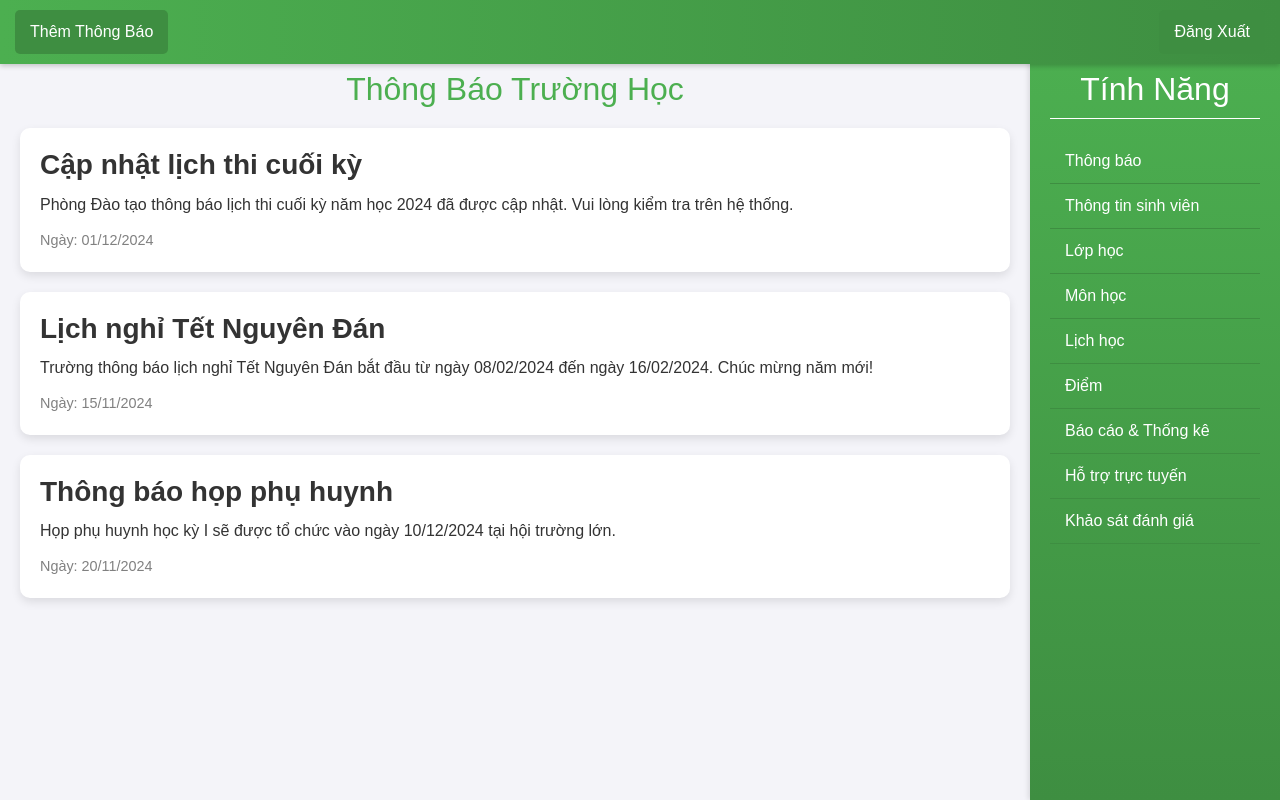
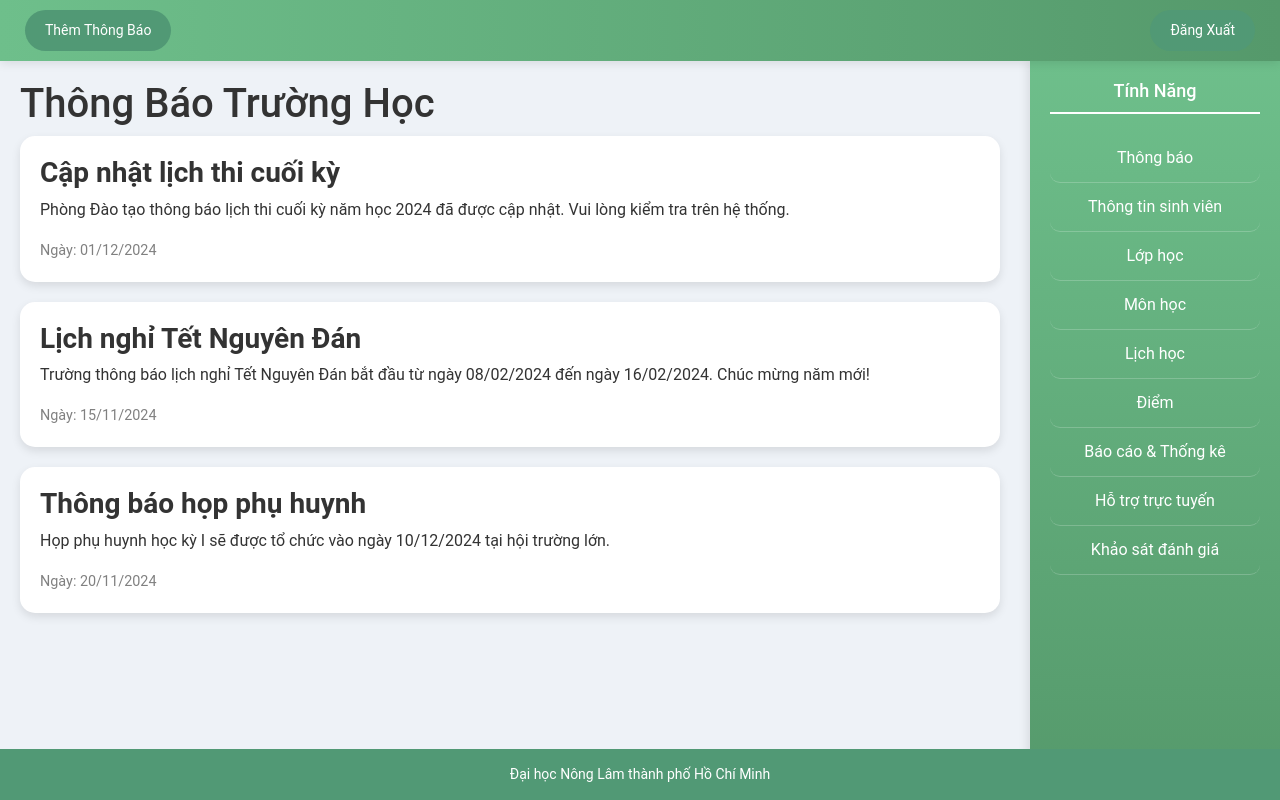
Before and after one commit to NhatQuan-2005/hci2024group12, a plain HTML site: page student-management.html in a window 1280 px wide. Drawn offline with nearby package versions, Linux system fonts and the light colour scheme.

Commit message:
Update student-management.html

```diff
--- a/student-management.html
+++ b/student-management.html
@@ -10,25 +10,25 @@
     <link href="https://cdn.jsdelivr.net/npm/aos@2.3.4/dist/aos.css" rel="stylesheet" />
     <style>
         body {
-            font-family: Arial, sans-serif;
+            font-family: 'Roboto', Arial, sans-serif;
             margin: 0;
             padding: 0;
             box-sizing: border-box;
-            background: #f4f4f9;
+            background: #eef2f7;
             color: #333;
         }
 
         /* Header Styles */
         header {
-            background: linear-gradient(90deg, #4CAF50, #3E8E41);
+            background: linear-gradient(90deg, #6EBF8B, #55996B);
             color: white;
-            padding: 10px;
+            padding: 10px 20px;
             position: fixed;
             top: 0;
             left: 0;
             width: 100%;
             z-index: 1000;
-            box-shadow: 0 2px 5px rgba(0, 0, 0, 0.2);
+            box-shadow: 0 2px 10px rgba(0, 0, 0, 0.1);
         }
 
         .header-nav {
@@ -37,45 +37,41 @@
             align-items: center;
         }
 
-        .header-nav button,
-        .header-nav input {
+        .header-nav button {
             margin: 0 5px;
-            padding: 10px 15px;
+            padding: 10px 20px;
             border: none;
-            background: #3e8e41;
+            background: #519975;
             color: white;
             cursor: pointer;
-            border-radius: 5px;
+            border-radius: 50px;
             transition: all 0.3s ease;
+            font-size: 14px;
         }
 
         .header-nav button:hover {
-            background: #2e6c33;
-        }
-
-        .header-nav input {
-            background: white;
-            color: #333;
+            background: #427F5B;
+            transform: scale(1.05);
         }
 
         /* Sidebar Styles */
         .sidebar {
             position: fixed;
-            top: 50px;
+            top: 60px;
             bottom: 0;
             right: 0;
             width: 250px;
-            background: linear-gradient(180deg, #4CAF50, #3E8E41);
+            background: linear-gradient(180deg, #6EBF8B, #55996B);
             color: white;
-            box-shadow: -2px 0 5px rgba(0, 0, 0, 0.1);
+            box-shadow: -2px 0 10px rgba(0, 0, 0, 0.1);
             padding: 20px;
             overflow-y: auto;
-            transition: transform 0.3s ease-in-out;
         }
 
         .sidebar h2 {
             text-align: center;
-            border-bottom: 1px solid white;
+            font-size: 18px;
+            border-bottom: 2px solid white;
             padding-bottom: 10px;
             margin-bottom: 20px;
         }
@@ -87,41 +83,51 @@
         }
 
         .sidebar ul li {
-            padding: 10px 15px;
+            padding: 12px 15px;
             cursor: pointer;
-            border-bottom: 1px solid #3e8e41;
-            transition: background-color 0.3s ease, transform 0.3s ease;
+            border-bottom: 1px solid rgba(255, 255, 255, 0.2);
+            transition: background-color 0.3s ease, transform 0.2s ease;
+            border-radius: 10px;
+            text-align: center;
         }
 
         .sidebar ul li:hover {
-            background: #2e6c33;
+            background: rgba(255, 255, 255, 0.2);
             transform: translateX(-5px);
         }
 
         /* Main Content Styles */
         main {
-            margin: 70px 270px 20px 20px;
+            margin: 80px 20px 20px 20px;
+            padding-right: 260px; /* Space for the sidebar */
         }
 
-        h1 {
-            font-size: 2em;
+        .main-content {
+            max-width: 800px;
+            background: white;
+            padding: 30px;
+            border-radius: 15px;
+            box-shadow: 0 4px 15px rgba(0, 0, 0, 0.1);
+            text-align: center;
+            margin: 0 auto;
+        }
+
+        .main-content h2 {
             color: #4CAF50;
-            text-align: center;
-            margin-bottom: 20px;
+            margin-bottom: 15px;
         }
 
         .announcement {
             background: white;
             padding: 20px;
-            border-radius: 10px;
+            border-radius: 15px;
             box-shadow: 0 4px 10px rgba(0, 0, 0, 0.1);
             margin-bottom: 20px;
-            overflow: hidden;
-            transition: transform 0.3s ease, box-shadow 0.3s ease;
+            transition: transform 0.2s ease, box-shadow 0.2s ease;
         }
 
         .announcement:hover {
-            transform: scale(1.02);
+            transform: scale(1.03);
             box-shadow: 0 6px 15px rgba(0, 0, 0, 0.2);
         }
 
@@ -131,14 +137,37 @@
             font-weight: bold;
         }
 
-        .announcement p {
-            margin: 10px 0;
-            line-height: 1.6;
-        }
-
         .announcement span.date {
             font-size: 0.9em;
             color: gray;
+        }
+
+        /* Footer Styles */
+        footer {
+            text-align: center;
+            padding: 15px;
+            background: #519975;
+            color: white;
+            position: fixed;
+            bottom: 0;
+            left: 0;
+            width: 100%;
+            font-size: 14px;
+        }
+
+        /* Responsive Design */
+        @media (max-width: 768px) {
+            .sidebar {
+                width: 100%;
+                top: 0;
+                position: relative;
+                background: #6EBF8B;
+            }
+
+            main {
+                padding-right: 0;
+                margin-top: 20px;
+            }
         }
     </style>
 </head>
@@ -149,7 +178,7 @@
             <div>
                 <button onclick="navigateTo('addAnnouncement.html')">Thêm Thông Báo</button>
             </div>
-            <button onclick="navigateTo('index.html')">Đăng Xuất</button>
+            <button onclick="navigateTo('login.html')">Đăng Xuất</button>
         </div>
     </header>
 
@@ -189,6 +218,11 @@
         </ul>
     </div>
 
+    <!--footer-->
+    <footer>
+        Đại học Nông Lâm thành phố Hồ Chí Minh
+    </footer>
+
     <!-- Bootstrap JS -->
     <script src="https://cdn.jsdelivr.net/npm/bootstrap@5.3.0-alpha1/dist/js/bootstrap.bundle.min.js"></script>
     <!-- AOS JS -->
@@ -201,7 +235,7 @@
         }
 
         function logout() {
-            window.location.href = 'index.html';
+            window.location.href = 'login.html';
         }
     </script>
 </body>
```
